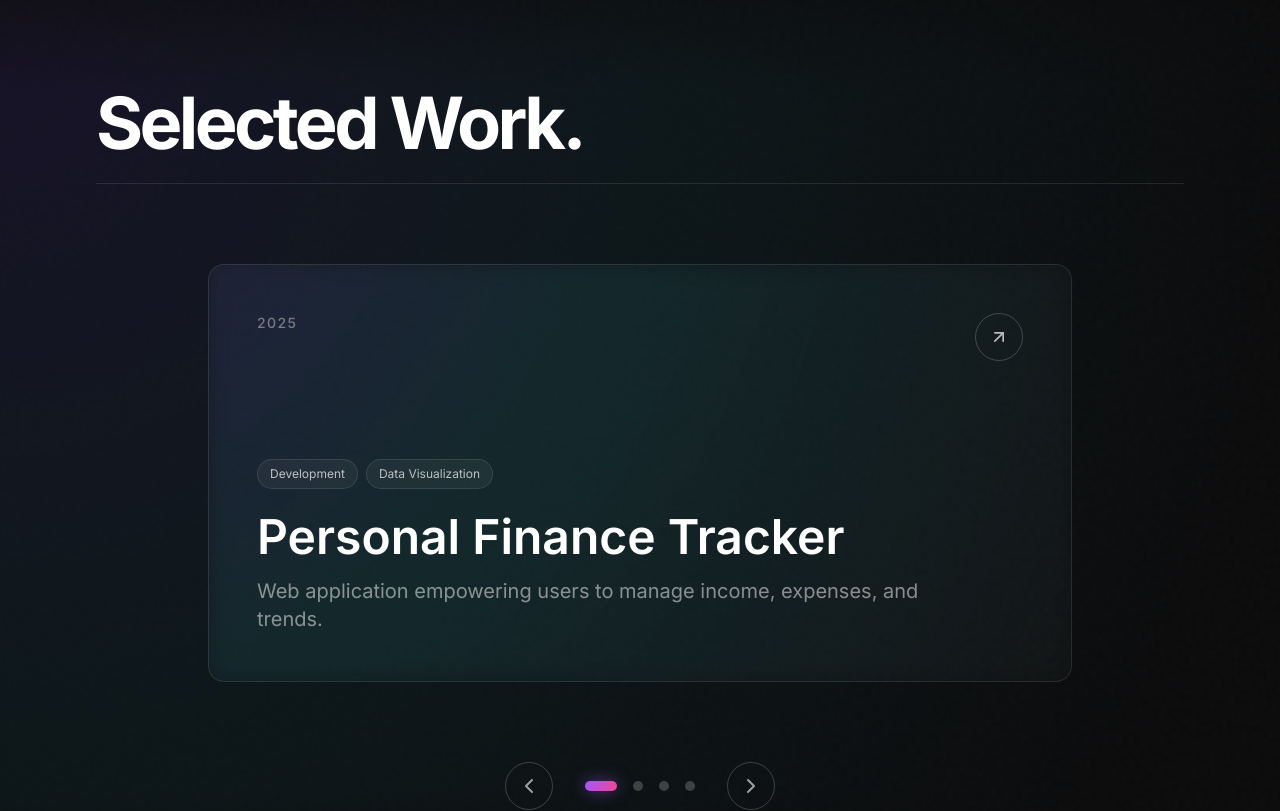
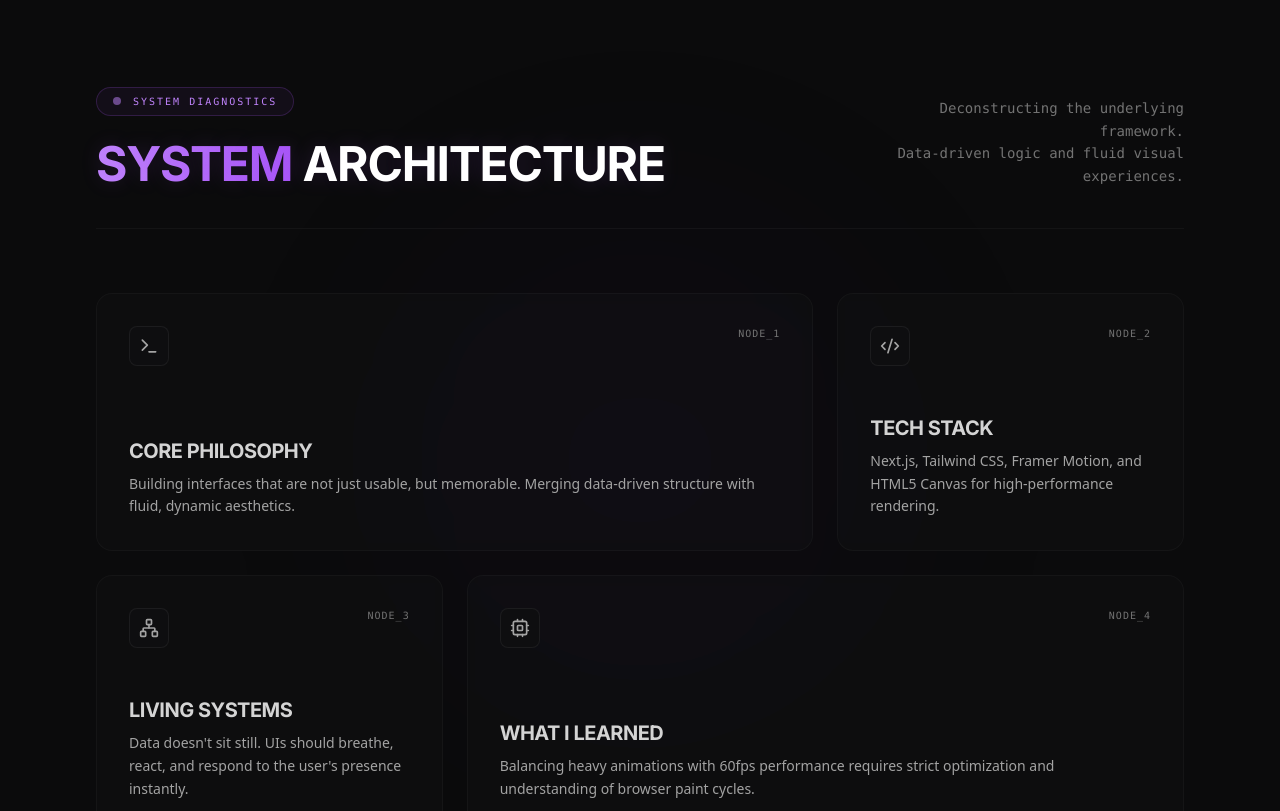
Before and after one commit to Mariyamalikho/Portfolio-archive, a Next.js app: page / in a window 1280 px wide. Shown: the part 4200-5011 px from the top of the page. Built offline with nearby package versions, Linux system fonts and the light colour scheme.

Commit message:
feat(ui): integrate deep-dive system architecture component and refine typography

```diff
--- a/src/app/page.tsx
+++ b/src/app/page.tsx
@@ -1,4 +1,5 @@
 import { ScrollyCanvas } from "@/components/ScrollyCanvas";
+import { SystemArchitecture } from "@/components/SystemArchitecture";
 import { Projects } from "@/components/Projects";
 import { Experience } from "@/components/Experience";
 import { Skills } from "@/components/Skills";
@@ -21,6 +22,7 @@ export default function Home() {
 
       {/* All content sections below sequence — z-index 2, transparent backgrounds */}
       <div className="relative" style={{ zIndex: 2 }}>
+        <SystemArchitecture />
         <Projects />
         <Experience />
         <Skills />
--- a/src/components/Footer.tsx
+++ b/src/components/Footer.tsx
@@ -19,7 +19,7 @@ export function Footer() {
           <div className="space-y-8">
             <div className="border-l-2 border-purple-500/30 hover:border-purple-500 transition-colors duration-300 pl-6">
               <h4 className="text-xl font-semibold mb-1">Bachelor of Science in Information Technology</h4>
-              <p className="text-white/40 text-sm mb-3 font-mono">Mar 2021 – Sep 2025</p>
+              <p className="text-white/40 text-sm mb-3 font-mono">2021 – 2025</p>
               <p className="text-neutral-400 text-sm leading-relaxed font-sans">
                 Thesis and final-year project on "Personal Finance Tracker". Designed and developed a web-based application that empowers users to manage their income, expenses, and financial trends with ease.
               </p>
--- /dev/null
+++ b/src/components/SystemArchitecture.tsx
@@ -0,0 +1,137 @@
+"use client";
+
+import { motion } from "framer-motion";
+import { Cpu, Code2, Terminal, Network } from "lucide-react";
+
+const SYSTEMS = [
+  {
+    title: "CORE PHILOSOPHY",
+    description: "Building interfaces that are not just usable, but memorable. Merging data-driven structure with fluid, dynamic aesthetics.",
+    icon: Terminal,
+    delay: 0.1,
+    colSpan: "md:col-span-2",
+  },
+  {
+    title: "TECH STACK",
+    description: "Next.js, Tailwind CSS, Framer Motion, and HTML5 Canvas for high-performance rendering.",
+    icon: Code2,
+    delay: 0.2,
+    colSpan: "md:col-span-1",
+  },
+  {
+    title: "LIVING SYSTEMS",
+    description: "Data doesn't sit still. UIs should breathe, react, and respond to the user's presence instantly.",
+    icon: Network,
+    delay: 0.3,
+    colSpan: "md:col-span-1",
+  },
+  {
+    title: "WHAT I LEARNED",
+    description: "Balancing heavy animations with 60fps performance requires strict optimization and understanding of browser paint cycles.",
+    icon: Cpu,
+    delay: 0.4,
+    colSpan: "md:col-span-2",
+  },
+];
+
+export function SystemArchitecture() {
+  return (
+    <section className="relative w-full py-32 px-6 md:px-12 lg:px-24 bg-transparent overflow-hidden">
+
+      {/* Background Nodes */}
+      <div className="absolute inset-0 opacity-30 pointer-events-none flex items-center justify-center">
+        {/* Subtle glowing orb in center matching the case studies */}
+        <div className="absolute w-[600px] h-[600px] bg-purple-900/10 rounded-full blur-[120px]" />
+      </div>
+
+      <div className="relative z-10 max-w-7xl mx-auto space-y-16">
+
+        {/* Header matching CaseStudiesGrid typography */}
+        <div className="flex flex-col md:flex-row md:items-end justify-between border-b border-white/[0.04] pb-10 gap-6">
+          <div className="space-y-2 relative">
+            <motion.div
+              initial={{ opacity: 0, x: -20 }}
+              whileInView={{ opacity: 1, x: 0 }}
+              viewport={{ once: true }}
+              className="inline-flex items-center gap-3 px-4 py-1.5 rounded-full border border-purple-500/20 bg-purple-500/5 backdrop-blur-md mb-4"
+            >
+              <span className="w-2 h-2 rounded-full bg-purple-400 animate-pulse" />
+              <span className="text-[10px] font-mono uppercase tracking-[0.2em] text-[#C084FC]">
+                System Diagnostics
+              </span>
+            </motion.div>
+
+            <motion.h2
+              initial={{ opacity: 0, y: 20 }}
+              whileInView={{ opacity: 1, y: 0 }}
+              viewport={{ once: true }}
+              className="text-3xl md:text-4xl lg:text-5xl font-bold tracking-tight text-white leading-tight uppercase"
+              style={{ textShadow: "0 0 20px rgba(168,85,247,0.15)" }}
+            >
+              <span className="text-transparent bg-clip-text bg-gradient-to-r from-[#C084FC] to-[#A855F7]">
+                System
+              </span>{" "}
+              Architecture
+            </motion.h2>
+          </div>
+
+          <motion.p
+            initial={{ opacity: 0 }}
+            whileInView={{ opacity: 1 }}
+            viewport={{ once: true }}
+            transition={{ delay: 0.2 }}
+            className="text-xs md:text-sm font-mono text-neutral-500 max-w-xs md:text-right md:leading-relaxed"
+          >
+            Deconstructing the underlying framework. <br/>Data-driven logic and fluid visual experiences.
+          </motion.p>
+        </div>
+
+        {/* Bento Grid */}
+        <div className="grid grid-cols-1 md:grid-cols-3 gap-6 relative">
+
+
+
+          {SYSTEMS.map((sys, idx) => (
+            <motion.div
+              key={idx}
+              initial={{ opacity: 0, y: 30 }}
+              whileInView={{ opacity: 1, y: 0 }}
+              viewport={{ once: true }}
+              transition={{ delay: sys.delay, duration: 0.5 }}
+              className={`group relative flex flex-col justify-between p-8 rounded-2xl bg-white/[0.01] border border-white/[0.03] backdrop-blur-md overflow-hidden ${sys.colSpan} transition-all duration-500 hover:-translate-y-1 hover:shadow-[0_20px_50px_rgba(168,85,247,0.05)]`}
+            >
+              {/* Purple Glow on hover */}
+              <div className="absolute inset-0 bg-gradient-to-br from-purple-500/10 via-transparent to-transparent opacity-0 group-hover:opacity-100 transition-opacity duration-500 pointer-events-none" />
+
+              {/* Animated Border */}
+              <div className="absolute inset-0 border-2 border-purple-500/0 group-hover:border-purple-500/30 rounded-2xl transition-colors duration-500 pointer-events-none" />
+
+              <div className="relative z-10 flex justify-between items-start mb-12">
+                <div className="h-10 w-10 rounded-lg border border-white/[0.06] bg-[#0E0E10] flex items-center justify-center text-neutral-400 group-hover:text-white group-hover:border-purple-500/30 group-hover:bg-[#121215] transition-all duration-300">
+                  <sys.icon className="w-5 h-5" />
+                </div>
+                <span className="text-[10px] font-mono text-neutral-500 uppercase tracking-widest group-hover:text-[#A855F7] transition-colors">
+                  Node_{idx + 1}
+                </span>
+              </div>
+
+              <div className="relative z-10 space-y-2">
+                <h3 className="text-xl font-bold tracking-tight text-neutral-300 group-hover:text-white transition-colors duration-300">
+                  {sys.title}
+                </h3>
+                <p className="text-sm font-sans text-neutral-400 leading-relaxed group-hover:text-neutral-300 transition-colors">
+                  {sys.description}
+                </p>
+              </div>
+
+              {/* Decorative corner brackets on hover */}
+              <div className="absolute top-4 left-4 w-4 h-4 border-t-2 border-l-2 border-purple-500/50 opacity-0 group-hover:opacity-100 transition-opacity duration-300 pointer-events-none" />
+              <div className="absolute bottom-4 right-4 w-4 h-4 border-b-2 border-r-2 border-purple-500/50 opacity-0 group-hover:opacity-100 transition-opacity duration-300 pointer-events-none" />
+            </motion.div>
+          ))}
+        </div>
+
+      </div>
+    </section>
+  );
+}
```
